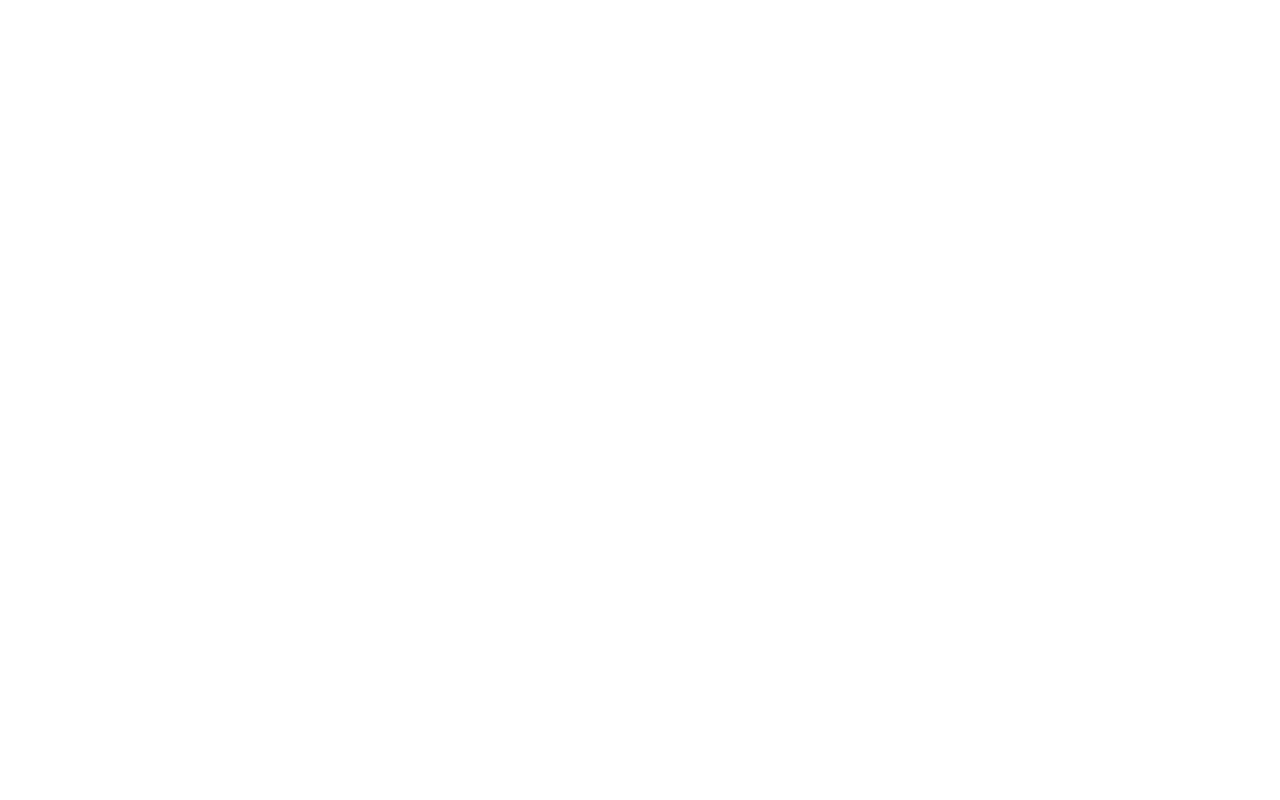
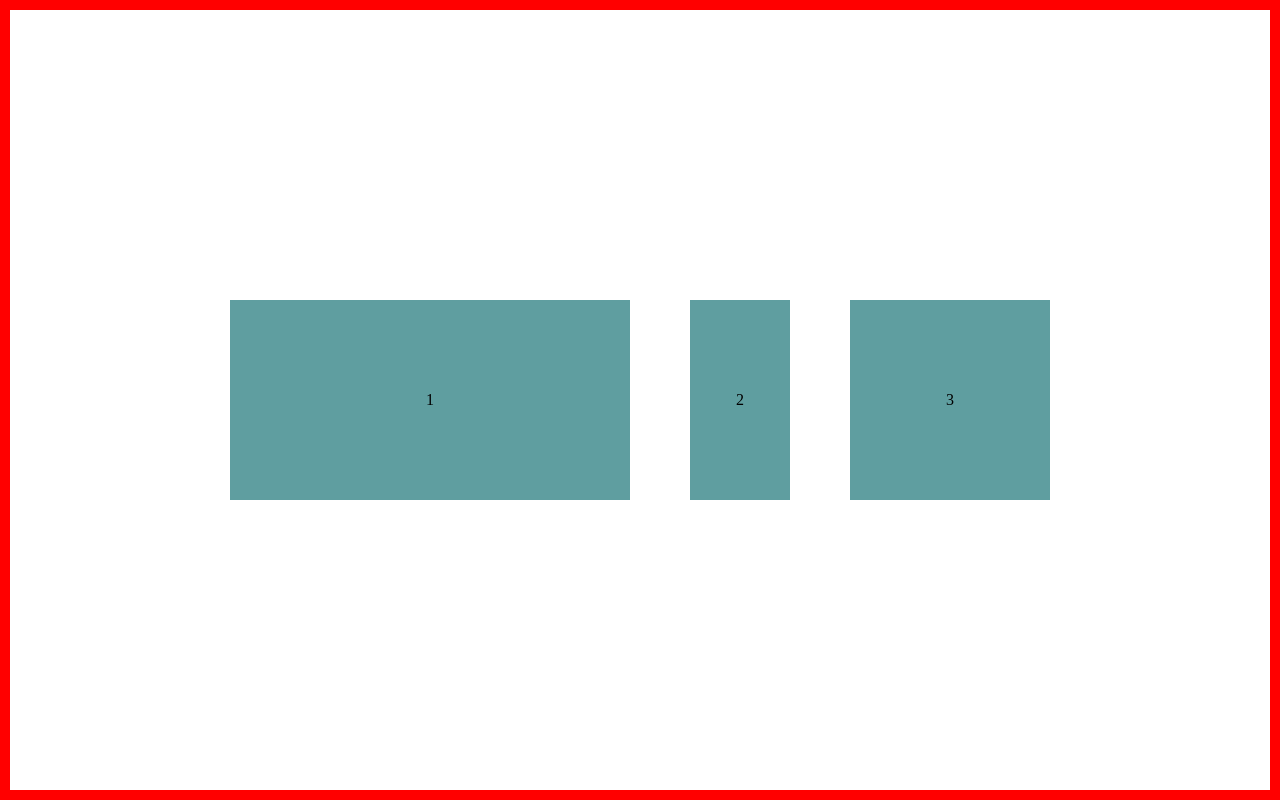
Before and after one commit to DanielLaborda/flexbox-course, a website: page index.html in a window 1280 px wide. Drawn offline with Linux system fonts and the light colour scheme.

Commit message:
Flex examples

```diff
--- a/index.html
+++ b/index.html
@@ -5,10 +5,80 @@
     <meta charset="UTF-8">
     <meta name="viewport" content="width=device-width, initial-scale=1.0">
     <title></title>
+
+    <style>
+        body {
+            margin: 0;
+            padding: 0;
+        }
+
+        .container {
+            margin: 0;
+            height: calc(100vh - 20px);
+            width: calc(100vw - 20px);
+            border: 10px solid red;
+            display: flex;
+            justify-content: center;
+            align-items: center;
+        }
+
+        .container>.img_blocks {
+            display: flex;
+            flex-direction: column;
+            justify-content: center;
+        }
+
+        .blocks {
+            display: flex;
+            justify-content: center;
+            align-items: center;
+            width: 1000px;
+        }
+
+        .block {
+            background-color: cadetblue;
+            display: flex;
+            justify-content: center;
+            align-items: center;
+            height: 200px;
+            margin: 30px;
+        }
+
+        .block1 {
+            flex-basis: 400px;
+            /*flex-grow: 4;*/
+            flex-shrink: 2;
+            /*SE REDUCIRA  2 VECES MAS RAPIDO NECESITA BASIS */
+        }
+
+        .block2 {
+            flex-basis: 100px;
+            /*flex-grow: 1;  *VELOCIDAD A QUE CRECE */
+            flex-shrink: 1;
+        }
+
+        .block3 {
+            flex-basis: 200px;
+            /*flex-grow: 2;*/
+            flex-shrink: 1;
+        }
+    </style>
 </head>
 
 <body>
+    <div class="container">
+        <div class="blocks">
+            <div class="block block1">1</div>
+            <div class="block block2">2</div>
+            <div class="block block3">3</div>
+        </div>
+        <!--<div class="img_blocks">
+            <img src="https://source.unsplash.com/random/150x150" alt="">
+            <img src="https://source.unsplash.com/random/150x150" alt="">
+            <img src="https://source.unsplash.com/random/150x150" alt="">
 
+        </div>-->
+    </div>
 </body>
 
 </html>
```
